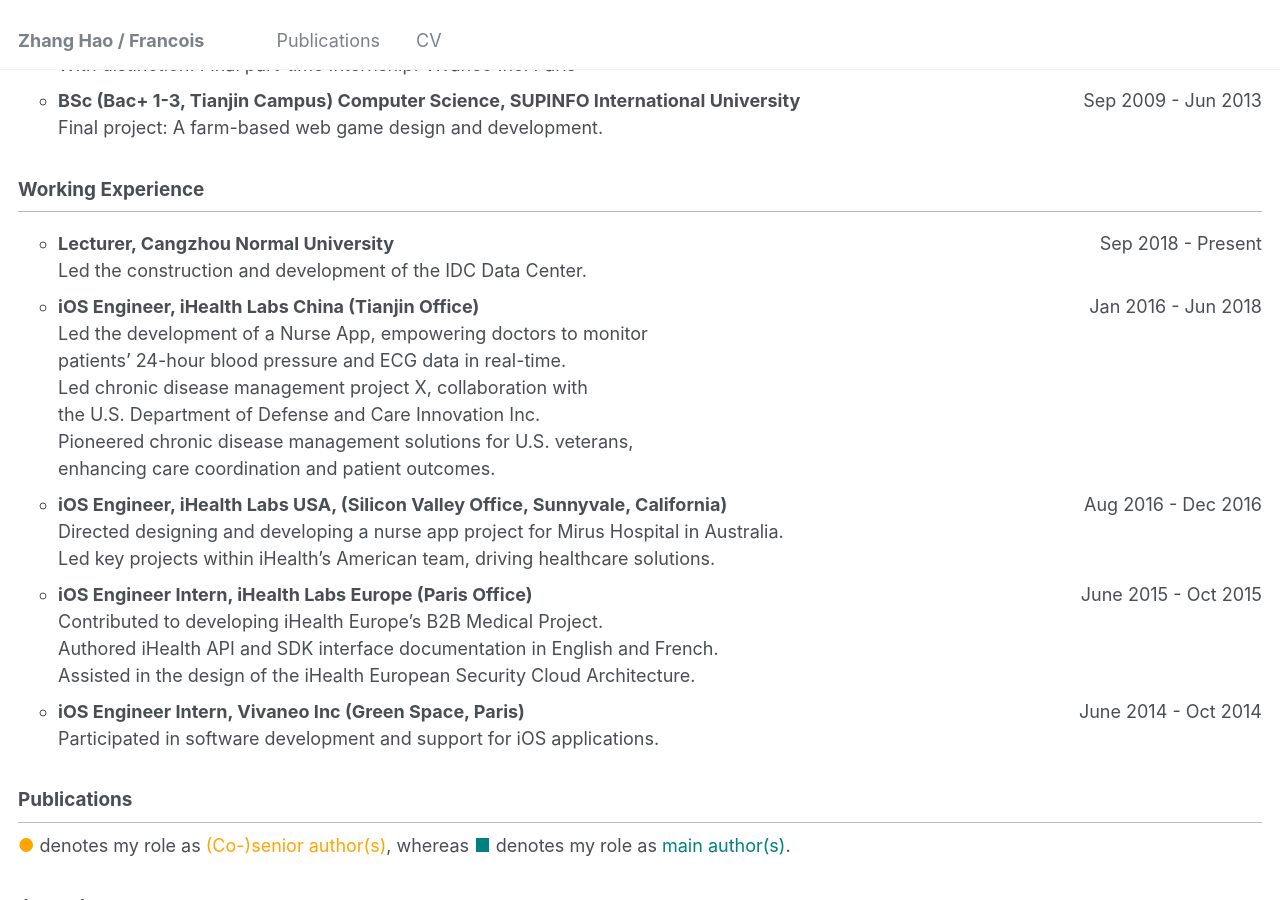
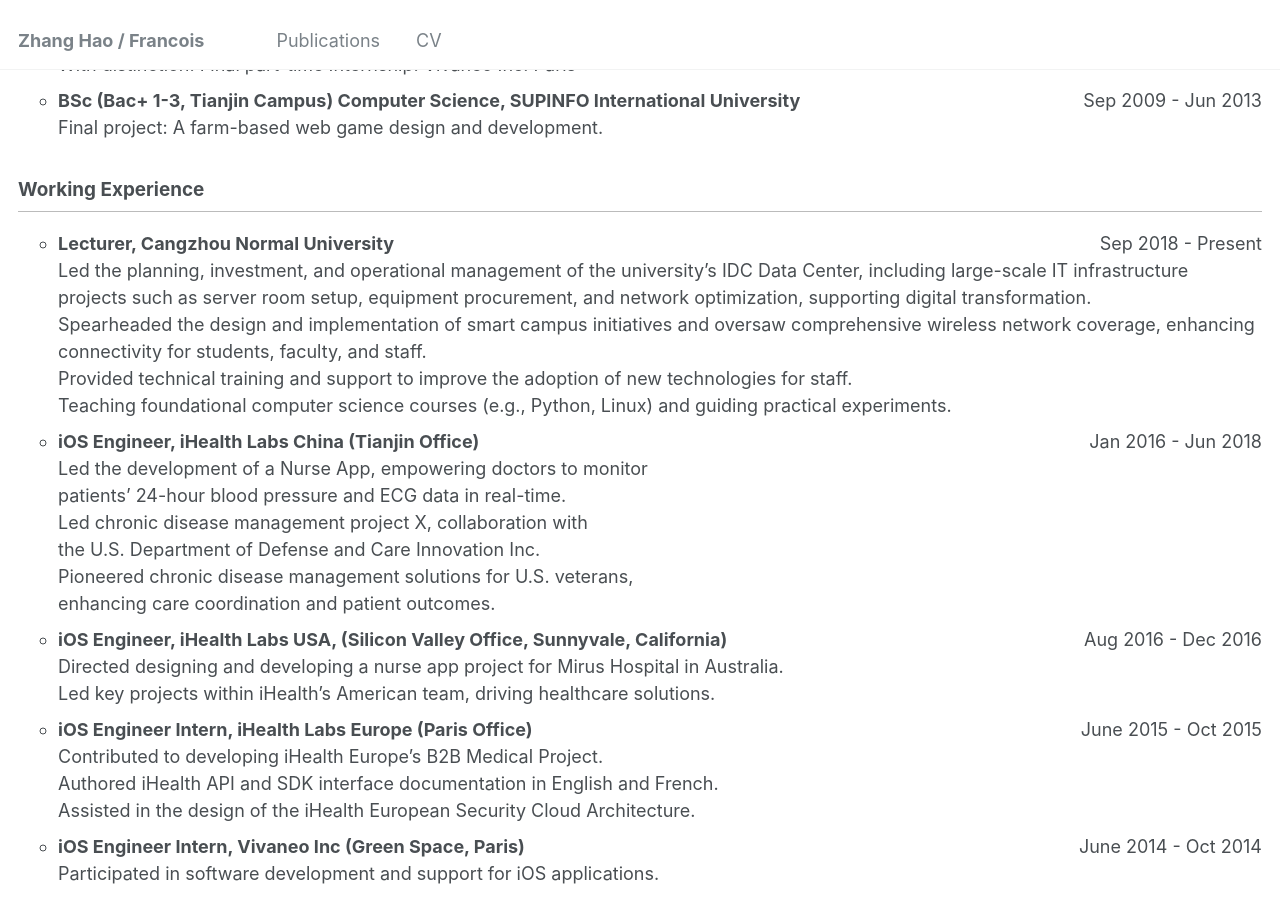
Before and after one commit to sydmou/sydmou.github.io, a Jekyll site: the page built from _pages/cv.md, in a window 1280 px wide and 900 px high, scrolled down 533 px. Built offline with Jekyll 4.4.1, drawn with Linux system fonts in a browser that asks for light colours.

Commit message:
Update cv.md

```diff
--- a/_pages/cv.md
+++ b/_pages/cv.md
@@ -30,7 +30,10 @@
 ## Working Experience
 
 * **Lecturer, Cangzhou Normal University** <span style="float: right;">Sep 2018 - Present</span>\
-   <span class='desc'>Led the construction and development of the IDC Data Center. </span>
+   <span class='desc'>Led the planning, investment, and operational management of the university’s IDC Data Center, including large-scale IT infrastructure projects such as server room setup, equipment procurement, and network optimization, supporting digital transformation. </span>\
+   <span class='desc'>Spearheaded the design and implementation of smart campus initiatives and oversaw comprehensive wireless network coverage, enhancing connectivity for students, faculty, and staff. </span>\
+   <span class='desc'>Provided technical training and support to improve the adoption of new technologies for staff. </span>\
+   <span class='desc'>Teaching foundational computer science courses (e.g., Python, Linux) and guiding practical experiments. </span>
 * **iOS Engineer, iHealth Labs China (Tianjin Office)**<span style="float: right;">Jan 2016 - Jun 2018</span>\
    <span class='desc'>Led the development of a Nurse App, empowering doctors to monitor \\
   patients' 24-hour blood pressure and ECG data in real-time. </span>\
```
